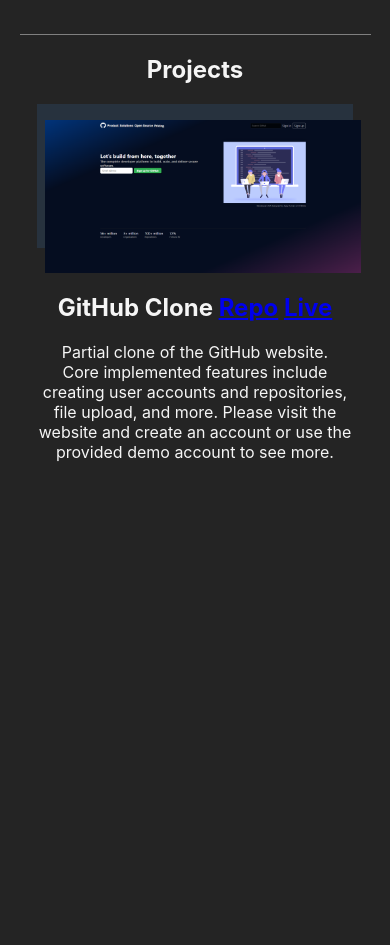
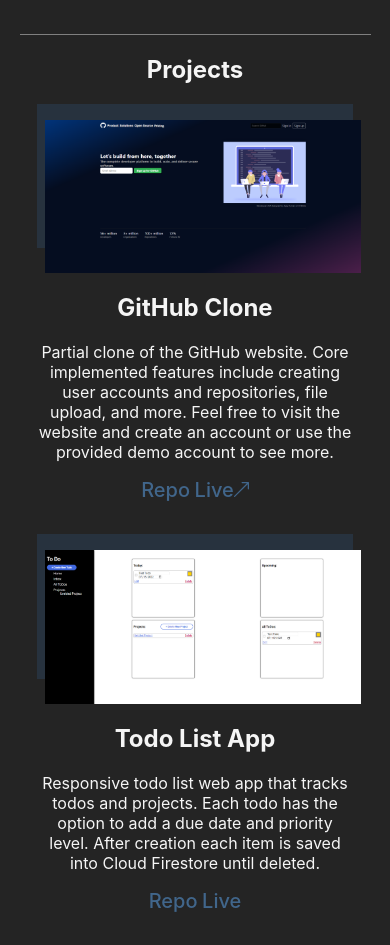
Before and after one commit to BrandonC123/portfolio, a React (Create React App) app: page / in a window 390 px wide. Shown: the part 1242-2187 px from the top of the page. Before the commit the page ends 1736 px from the top, so only its background shows below. Built offline with nearby package versions, Linux system fonts and the light colour scheme.

Commit message:
Rough out project section for mobile and desktop view.

```diff
--- a/src/App.css
+++ b/src/App.css
@@ -20,9 +20,6 @@
 .container {
     width: 90%;
     max-width: 1600px;
-}
-
-.row {
 }
 
 .column {
@@ -112,10 +109,12 @@
 
 @keyframes slidein {
     from {
-        margin-left: 80%;
+        opacity: 0%;
+        margin-top: 80%;
     }
     to {
-        margin-left: 0%;
+        opacity: 100%;
+        margin-top: 0%;
     }
 }
 
@@ -127,6 +126,10 @@
 }
 
 .project-image-slider {
+}
+
+.project-container {
+    margin-bottom: 2em;
 }
 
 .project-container-display {
@@ -153,8 +156,22 @@
     /* z-index: 1; */
 }
 
+.project-link {
+    color: #41668b;
+    text-decoration: none;
+    font-size: 1.25rem;
+    font-weight: 500;
+}
+
+@media (hover) {
+    .project-link:hover {
+        color: #6b95c0;
+        text-decoration: underline;
+    }
+}
+
 @media (min-width: 1200px) {
-    .project-container {
+    .row {
         display: flex;
         gap: 2em;
     }
--- a/src/App.js
+++ b/src/App.js
@@ -1,7 +1,10 @@
 import { useEffect } from "react";
 import "./App.css";
 import ProjectImageSlider from "./ProjectImageSlider";
+import introBackground from "./img/intro-bg.png";
 import githubClone from "./img/home.png";
+import todoList from "./img/todo-list.png";
+import linkArrow from "./img/diagonal-arrow.svg";
 
 function App() {
     useEffect(() => {
@@ -24,11 +27,7 @@
             </header>
             <main className="overall-content-container">
                 <section className="intro-container">
-                    <img
-                        src={require("./img/intro-bg.png")}
-                        alt=""
-                        className="intro-bg"
-                    />
+                    <img src={introBackground} alt="" className="intro-bg" />
                     <div className="intro-content content-container">
                         <span className="intro-title">
                             <h1>Hi, my name is Brandon.</h1>
@@ -38,7 +37,15 @@
                             </h2>
                         </span>
                         <button
-                            onClick={() => console.log("t")}
+                            onClick={() =>
+                                document
+                                    .querySelector(".about-container")
+                                    .scrollIntoView({
+                                        behavior: "smooth",
+                                        block: "center",
+                                        inline: "nearest",
+                                    })
+                            }
                             className="scroll-more-btn btn vertical-center"
                         >
                             Click to see more{" "}
@@ -51,7 +58,7 @@
                     </div>
                 </section>
                 <section className="about-container">
-                    <div className="content-container">
+                    <div className="row content-container">
                         <span>
                             <h1>About</h1>
                             <p>
@@ -72,12 +79,9 @@
                 <section className="projects-container">
                     <div className="content-container">
                         <h1>Projects</h1>
-                        <div className="project-container">
+                        <div className="project-container row">
                             <div className="project-container-display">
                                 <div className="project-container-backdrop "></div>
-                                {/* <svg className="project-container-backdrop">
-                                    <rect width="100%" height="100%" />
-                                </svg> */}
                                 <img
                                     src={githubClone}
                                     alt=""
@@ -85,12 +89,20 @@
                                 />
                             </div>
                             <span>
-                                <h2>
-                                    GitHub Clone{" "}
+                                <h2>GitHub Clone </h2>
+                                <p>
+                                    Partial clone of the GitHub website. Core
+                                    implemented features include creating user
+                                    accounts and repositories, file upload, and
+                                    more. Feel free to visit the website and
+                                    create an account or use the provided demo
+                                    account to see more.
+                                </p>
                                 <a
                                     href="https://github.com/BrandonC123/github-clone"
                                     rel="noreferrer"
                                     target="_blank"
+                                    className="project-link"
                                 >
                                     Repo
                                 </a>{" "}
@@ -98,18 +110,51 @@
                                     href="https://github-clone-5883f.web.app/"
                                     rel="noreferrer"
                                     target="_blank"
+                                    className="project-link"
+                                >
+                                    Live
+                                    <img
+                                        width={"15px"}
+                                        src={linkArrow}
+                                        alt=""
+                                    />
+                                </a>
+                            </span>
+                        </div>
+                        <div className="project-container row">
+                            <div className="project-container-display">
+                                <div className="project-container-backdrop "></div>
+                                <img
+                                    src={todoList}
+                                    alt=""
+                                    className="project-container-img"
+                                />
+                            </div>
+                            <span>
+                                <h2>Todo List App </h2>
+                                <p>
+                                    Responsive todo list web app that tracks
+                                    todos and projects. Each todo has the option
+                                    to add a due date and priority level. After
+                                    creation each item is saved into Cloud
+                                    Firestore until deleted.
+                                </p>
+                                <a
+                                    href="https://github.com/BrandonC123/todo-list"
+                                    rel="noreferrer"
+                                    target="_blank"
+                                    className="project-link"
+                                >
+                                    Repo
+                                </a>{" "}
+                                <a
+                                    href="https://todo-list-f9f8d.web.app/"
+                                    rel="noreferrer"
+                                    target="_blank"
+                                    className="project-link"
                                 >
                                     Live
                                 </a>
-                                </h2>
-                                <p>
-                                    Partial clone of the GitHub website. <br />{" "}
-                                    Core implemented features include creating
-                                    user accounts and repositories, file upload,
-                                    and more. Please visit the website and
-                                    create an account or use the provided demo
-                                    account to see more.
-                                </p>
                             </span>
                         </div>
                     </div>
```
Also changed, not shown: src/img/diagonal-arrow.svg (added). Lines whose indentation alone changed are shown as unchanged.
